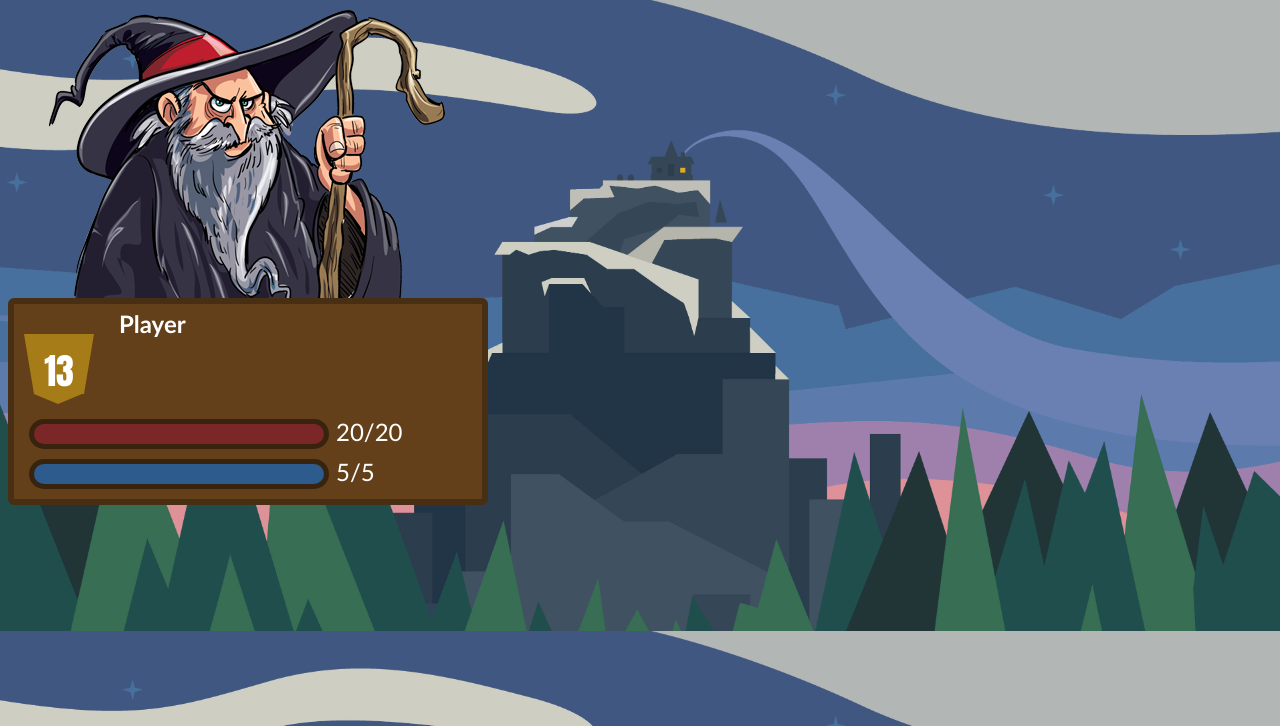
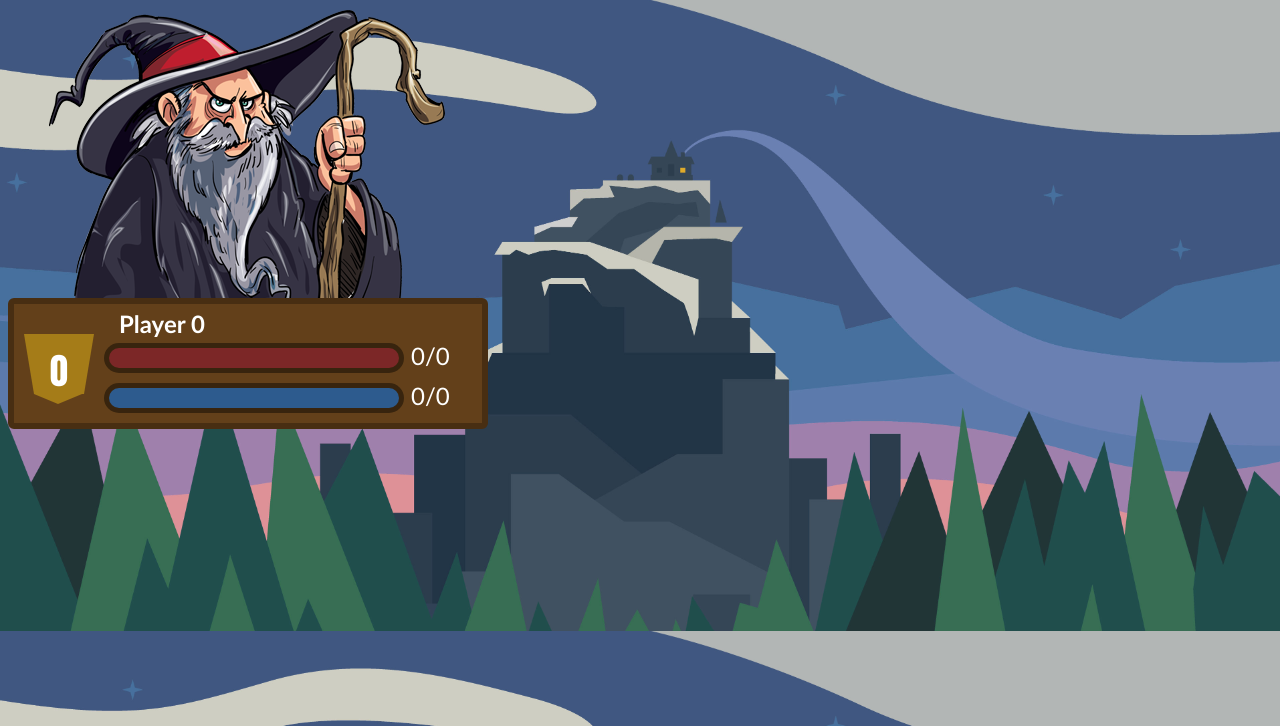
Before and after one commit to plowdk51/online-spell-game, an ASP.NET MVC app: template online-spell-game/Views/Shared/Caster.cshtml in a window 1280 px wide. Shown: the top 726 px of the page. Run offline with ASP.NET Core 8 and stand-ins for ASP.NET MVC 5, Linux system fonts and the light colour scheme; the template is opened without the code that fills it, so the values that code supplies are empty; the project's own start-up code is not run, and a stand-in starts its controllers and pages; some libraries are stand-ins or nearby versions; some web fonts are replaced.

Commit message:
passing object to caster partial in prepartion for diff stats per player based on their pre game choices

```diff
--- a/online-spell-game/Views/Shared/Caster.cshtml
+++ b/online-spell-game/Views/Shared/Caster.cshtml
@@ -1,16 +1,15 @@
-@model string
+@model online_spell_game.Models.Caster
 
-<div class="caster" id="caster-@Model">
+<div class="caster" id="caster-@Model.num">
 	<div class="caster-photo">
 		<img src="~/Content/Images/54933055.png" alt="" />
 	</div>
 	<div class="caster-label">
 		<div class="caster-ac">
 			<span class="Pajzs">
-				<span class="PajzsLeft">
-				</span>
+				<span class="PajzsLeft"></span>
 				<span class="PajzsMiddle">
-					13
+					@Model.ac
 				</span>
 				<span class="PajzsRight">
 				</span>
@@ -19,26 +18,26 @@
 			</span>
 		</div>
 		<div class="caster-name">
-			<h2 class="player@(Model)">Player @Model</h2>
+			<h2 class="player@(Model.num)">Player @Model.num</h2>
 		</div>
 		<div class="bar-container">
-			<div class="bar health-bar" data-total="20" data-value="20">
+			<div class="bar health-bar" data-total="@Model.hp" data-value="@Model.hp">
 				<div class="bar-inner">
 					<div class="hit"></div>
 				</div>
 			</div>
 			<div class="bar-number">
-				<span class="curr-hp">20</span><span class="total-hp" data-hp="20">/20</span>
+				<span class="curr-hp">@Model.hp</span><span class="total-hp" data-hp="@Model.hp">/@Model.hp</span>
 			</div>
 		</div>
 		<div class="bar-container">
-			<div class="bar mana-bar" data-total="5" data-value="5">
+			<div class="bar mana-bar" data-total="@Model.mana" data-value="@Model.mana">
 				<div class="bar-inner">
 					<div class="hit"></div>
 				</div>
 			</div>
 			<div class="bar-number">
-				<span class="curr-mana">5</span><span class="total-mana">/5</span>
+				<span class="curr-mana">@Model.mana</span><span class="total-mana">/@Model.mana</span>
 			</div>
 		</div>
 		<div class="clear"></div>
```
Also changed, not shown: online-spell-game/Models/Caster.cs (added, +10 -0 lines), online-spell-game/Views/Home/Index.cshtml (+14 -8 lines), online-spell-game/online-spell-game.csproj.
